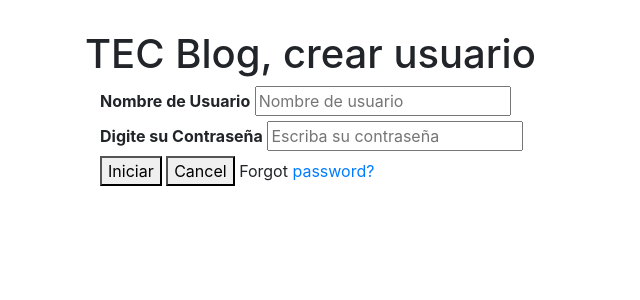
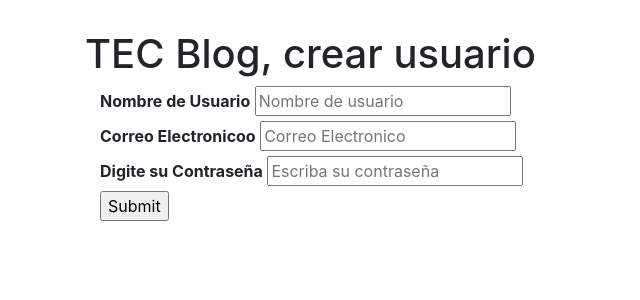
Before and after one commit to aguilarandress/BlogWebDjango, a Django app: page /inicioSesion/crearUsuario/ in a window 1280 px wide. Shown: the part 58-358 px from the top of the page, without its empty margins (0-640 px from the left). Run offline with Django 3.2, Linux system fonts and the light colour scheme; some libraries are stand-ins or nearby versions.

Commit message:
Se agrega la opcion de guardar la informacion del usuario

```diff
--- a/blogapp/blog/templates/blog/crearUsuario.html
+++ b/blogapp/blog/templates/blog/crearUsuario.html
@@ -1,23 +1,26 @@
+
 {% extends 'blog/layout.html' %}
 
 {% block content %}
 <h1>{{titulo}}</h1>
+<form method="post" action="{% url 'blog:agregarUsuariosBaseDD' %}">
+                {% csrf_token %}
+
 <div class="container">
     <label for="nombre"><b>Nombre de Usuario</b></label>
     <input type="text" placeholder="Nombre de usuario" name="nombre" required>
 </div>
+<div class = container>
+     <label for="Correo Electronico"><b>Correo Electronicoo</b></label>
+    <input type="text" placeholder="Correo Electronico" name="correo" required>
+</div>
 <div class="container">
     <label for="contraseña"> <b>Digite su Contraseña</b> </label>
-    <input type="text" placeholder="Escriba su contraseña" name="contraseña" required>
+    <input type="text" placeholder="Escriba su contraseña" name="contra" required>
 </div>
 <div class="container">
-    <button type="submit">Iniciar</button>
-
-
-    <button type="button" class="cancelbtn">Cancel</button>
-    <span class="contraseña">Forgot <a href="#">password?</a></span>
-
+    <input type="submit"></input>
 
 </div>
-
+</form>
 {% endblock %}
--- a/blogapp/blog/urls.py
+++ b/blogapp/blog/urls.py
@@ -1,11 +1,12 @@
 from django.urls import path
 from . import views
 
+app_name = "blog"
 
 urlpatterns = [
     path("", views.index, name="index"),
     path("inicioSesion/crearUsuario/", views.crearUsuario,  name="crearUsuario"),
     path("inicioSesion/", views.inicioSesion,  name="inicioSesion"),
-
+    path("agregarUsuariosBaseDD/", views.agregarUsuariosBaseDD, name="agregarUsuariosBaseDD")
 
 ]
--- a/blogapp/blog/views.py
+++ b/blogapp/blog/views.py
@@ -1,5 +1,6 @@
 from django.shortcuts import render
-from django.http import HttpResponse
+from django.http import HttpResponseRedirect
+from django.contrib.auth.models import User
 
 
 def index(request):
@@ -32,6 +33,7 @@ def inicioSesion(request):
     context = {
         "titulo": "TEC Blog, inicio de sesión"
     }
+
     return render(request, "blog/inicioSesion.html", context)
 
 
@@ -49,3 +51,29 @@ def crearUsuario(request):
         "titulo": "TEC Blog, crear usuario"
     }
     return render(request, "blog/crearUsuario.html", context)
+
+
+def agregarUsuariosBaseDD(request):
+    """Carga la página crearUsuarios del blog
+
+        Entradas:
+            request: Es un objeto que representa un request
+        Precondiciones:
+            No hay
+        Salidas:
+            Retorna una respuesta al usuario
+        """
+    context = {
+        "titulo": "TEC Blog, crear usuario"
+    }
+    if request.method == "POST":
+        nombre = request.POST["nombre"]
+        contra = request.POST["contra"]
+        correo = request.POST["correo"]
+        usuario = User.objects.create_user(nombre, correo, contra)
+
+
+        return HttpResponseRedirect("#")
+    else:
+
+        return render(request, "blog/agregarUsuariosBaseDD.html", context)
```
Also changed, not shown: blogapp/blog/templates/blog/agregarUsuariosBaseDD.html (added, +7 -0 lines), blogapp/db.sqlite3.
